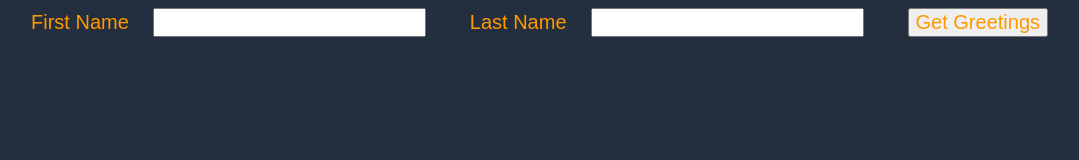
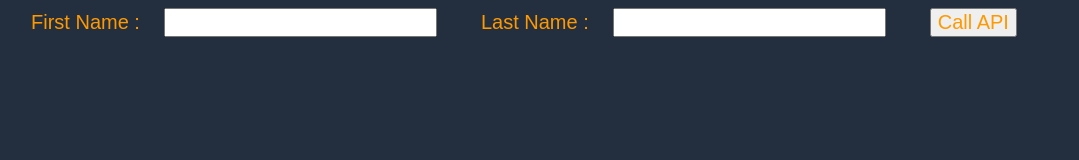
Before and after one commit to surajbabar5719/surajbabar5719, a plain HTML site: page index.html in a window 1280 px wide. Shown: the whole page, without its empty margins (17-1096 px from the left). Drawn offline with Linux system fonts and the light colour scheme.

Commit message:
Add files via upload

```diff
--- a/index.html
+++ b/index.html
@@ -3,6 +3,7 @@
 <head>
     <meta charset="UTF-8">
     <title>Hello World</title>
+    <!-- Add some CSS to change client UI -->
     <style>
     body {
         background-color: #232F3E;
@@ -21,29 +22,37 @@
         }
     </style>
     <script>
+        // define the callAPI function that takes a first name and last name as parameters
         var callAPI = (firstName,lastName)=>{
-		var myHeaders= new Headers();
-		myHeaders.append("content-Type","application/json");
+            // instantiate a headers object
+            var myHeaders = new Headers();
+            // add content type header to object
+            myHeaders.append("Content-Type", "application/json");
+            // using built in JSON utility package turn object to string and store in a variable
             var raw = JSON.stringify({"firstName":firstName,"lastName":lastName});
+            // create a JSON object with parameters for API call and store in a variable
             var requestOptions = {
-			method='POST',
-			headers = myHeaders,
-			body=raw,
-			redirect:'follow'
+                method: 'POST',
+                headers: myHeaders,
+                body: raw,
+                redirect: 'follow'
             };
-		fetch("https://9fx65p4nik.execute-api.ap-south-1.amazonaws.com/dev",requestOptions)
+            // make API call with parameters and use promises to get response
+            fetch("YOUR-API-INVOKE-URL", requestOptions)
             .then(response => response.text())
             .then(result => alert(JSON.parse(result).body))
-		.catch(error => console.log('error',error))
+            .catch(error => console.log('error', error));
+        }
     </script>
 </head>
 <body>
     <form>
-		<label>First Name</label>
+        <label>First Name :</label>
         <input type="text" id="fName">
-		<label>Last Name</label>
+        <label>Last Name :</label>
         <input type="text" id="lName">
-		<button type="button" onclick="callAPI(document.getElementById('fName').value,document.getElementById('lName').value)">Get Greetings</button>
+        <!-- set button onClick method to call function we defined passing input values as parameters -->
+        <button type="button" onclick="callAPI(document.getElementById('fName').value,document.getElementById('lName').value)">Call API</button>
     </form>
 </body>
 </html>
```
Lines whose indentation alone changed are shown as unchanged.
